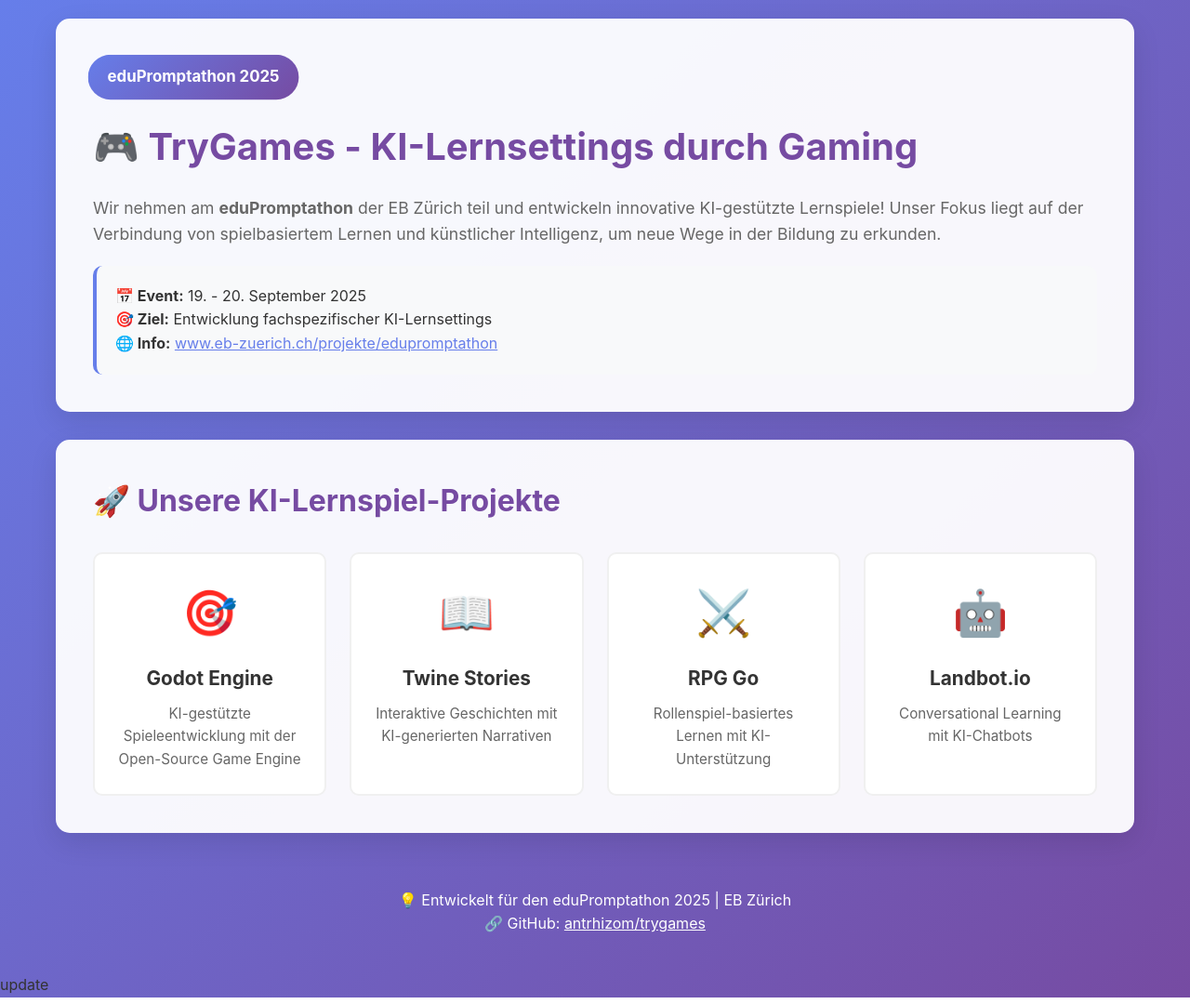
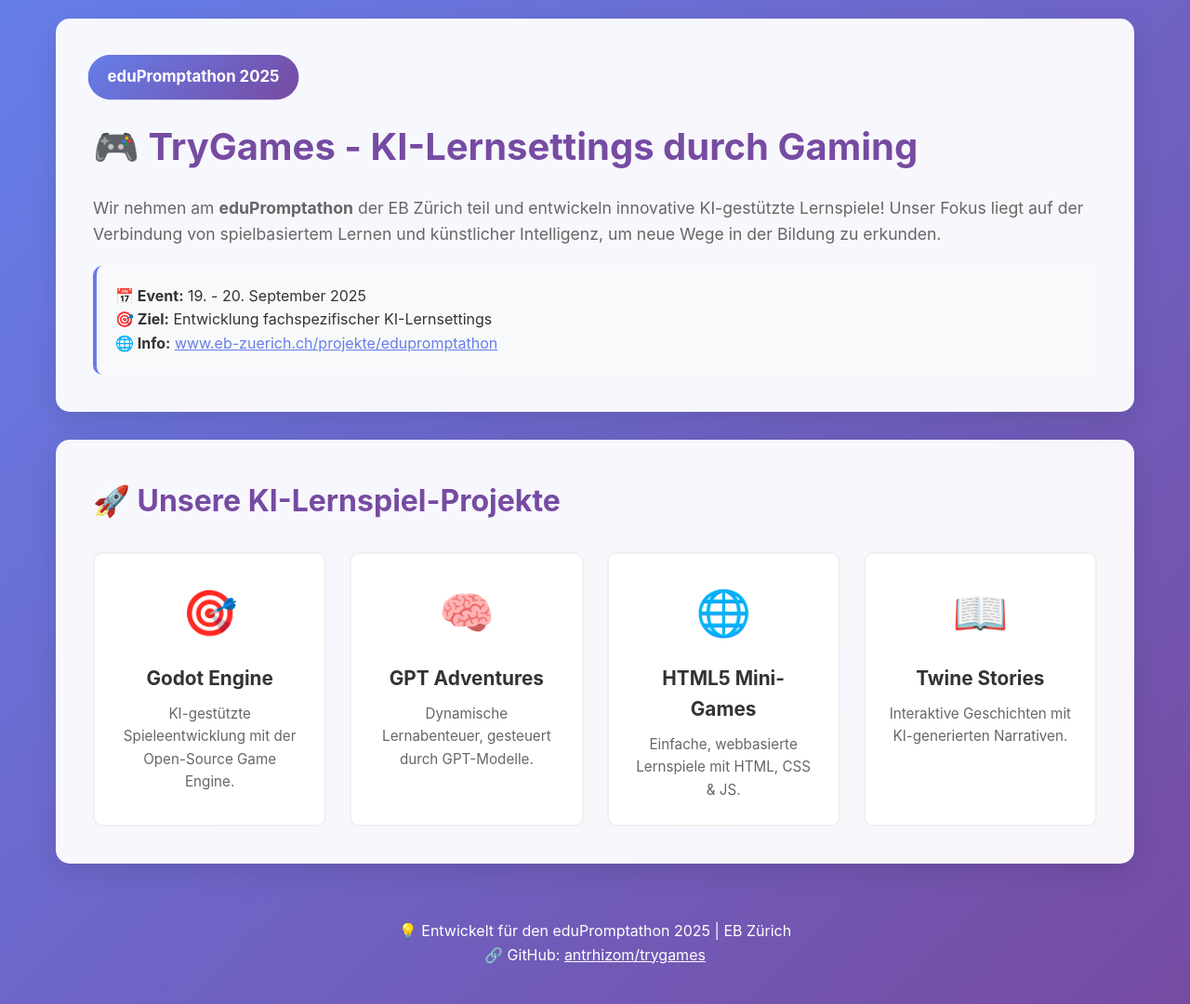
Before and after one commit to antrhizom/trygames, a plain HTML site: page index.html in a window 1280 px wide. Shown: the whole page at 93% size. Drawn offline with Linux system fonts and the light colour scheme.

Commit message:
Update index.html

```diff
--- a/index.html
+++ b/index.html
@@ -192,25 +192,25 @@
                 <a href="godot.html" class="project-card">
                     <div class="project-icon">🎯</div>
                     <div class="project-title">Godot Engine</div>
-                    <div class="project-desc">KI-gestützte Spieleentwicklung mit der Open-Source Game Engine</div>
+                    <div class="project-desc">KI-gestützte Spieleentwicklung mit der Open-Source Game Engine.</div>
+                </a>
+
+                <a href="gpt.html" class="project-card">
+                    <div class="project-icon">🧠</div>
+                    <div class="project-title">GPT Adventures</div>
+                    <div class="project-desc">Dynamische Lernabenteuer, gesteuert durch GPT-Modelle.</div>
+                </a>
+
+                <a href="html.html" class="project-card">
+                    <div class="project-icon">🌐</div>
+                    <div class="project-title">HTML5 Mini-Games</div>
+                    <div class="project-desc">Einfache, webbasierte Lernspiele mit HTML, CSS & JS.</div>
                 </a>
 
                 <a href="twine.html" class="project-card">
                     <div class="project-icon">📖</div>
                     <div class="project-title">Twine Stories</div>
-                    <div class="project-desc">Interaktive Geschichten mit KI-generierten Narrativen</div>
-                </a>
-
-                <a href="rpggo.html" class="project-card">
-                    <div class="project-icon">⚔️</div>
-                    <div class="project-title">RPG Go</div>
-                    <div class="project-desc">Rollenspiel-basiertes Lernen mit KI-Unterstützung</div>
-                </a>
-
-                <a href="landbot-io.html" class="project-card">
-                    <div class="project-icon">🤖</div>
-                    <div class="project-title">Landbot.io</div>
-                    <div class="project-desc">Conversational Learning mit KI-Chatbots</div>
+                    <div class="project-desc">Interaktive Geschichten mit KI-generierten Narrativen.</div>
                 </a>
             </div>
         </section>
@@ -221,6 +221,4 @@
         </footer>
     </div>
 </body>
-</html><function_calls>
-<invoke name="artifacts">
-<parameter name="command">update
+</html>
```
